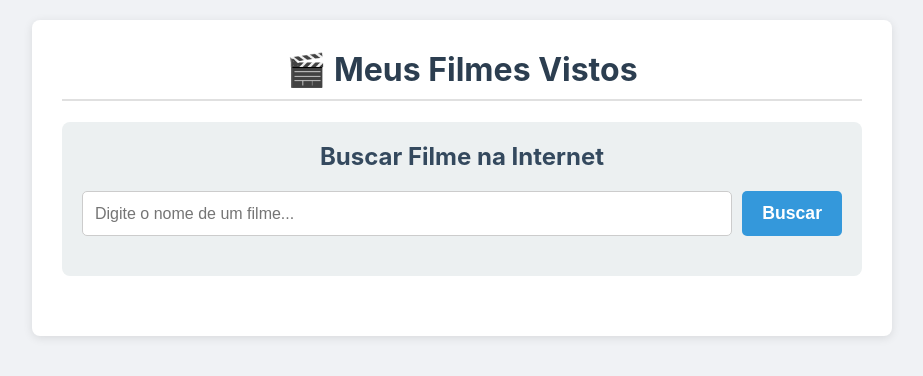
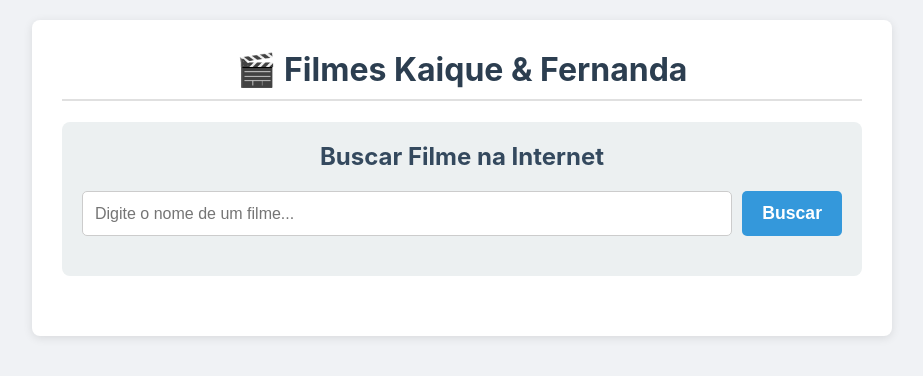
Before and after one commit to juanbalaquente/FILMES-, a plain HTML site: page index.html in a window 1280 px wide. Shown: the whole page, without its empty margins (178-1101 px from the left). Drawn offline with nearby package versions, Linux system fonts and the light colour scheme; no server answers.

Commit message:
Update index.html

```diff
--- a/index.html
+++ b/index.html
@@ -5,11 +5,12 @@
     <meta name="viewport" content="width=device-width, initial-scale=1.0" />
     <title>Meus Filmes Vistos</title>
     <link rel="stylesheet" href="style.css" />
-<script src="https://cdn.jsdelivr.net/npm/@supabase/supabase-js@2"></script>
+    <script src="https://cdn.jsdelivr.net/npm/@supabase/supabase-js@2"></script>
+    <meta name="viewport" content="width=device-width, initial-scale=1.0" />
   </head>
   <body>
     <div class="container">
-      <h1>🎬 Meus Filmes Vistos</h1>
+      <h1>🎬 Filmes Kaique & Fernanda</h1>
 
       <div id="search-container">
         <h2>Buscar Filme na Internet</h2>
```
